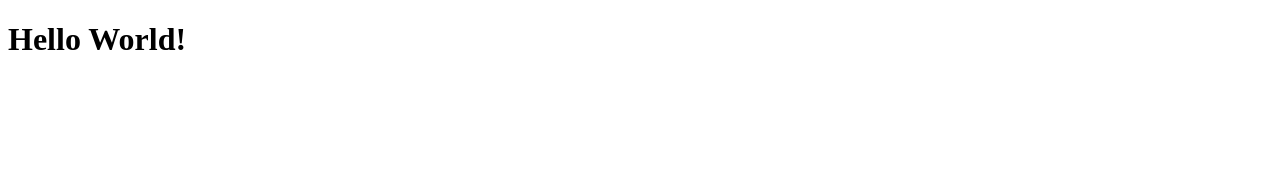
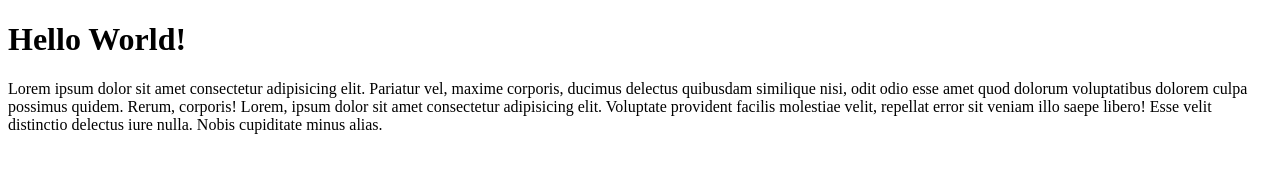
Before and after one commit to rz1989s/rzdb-git-test, a plain HTML site: page index.html in a window 1280 px wide. Drawn offline with Linux system fonts and the light colour scheme.

Commit message:
mengubah file index.html

```diff
--- a/index.html
+++ b/index.html
@@ -8,5 +8,6 @@
 </head>
 <body>
     <h1>Hello World!</h1>
+    <p>Lorem ipsum dolor sit amet consectetur adipisicing elit. Pariatur vel, maxime corporis, ducimus delectus quibusdam similique nisi, odit odio esse amet quod dolorum voluptatibus dolorem culpa possimus quidem. Rerum, corporis! Lorem, ipsum dolor sit amet consectetur adipisicing elit. Voluptate provident facilis molestiae velit, repellat error sit veniam illo saepe libero! Esse velit distinctio delectus iure nulla. Nobis cupiditate minus alias.</p>
 </body>
 </html>
```
